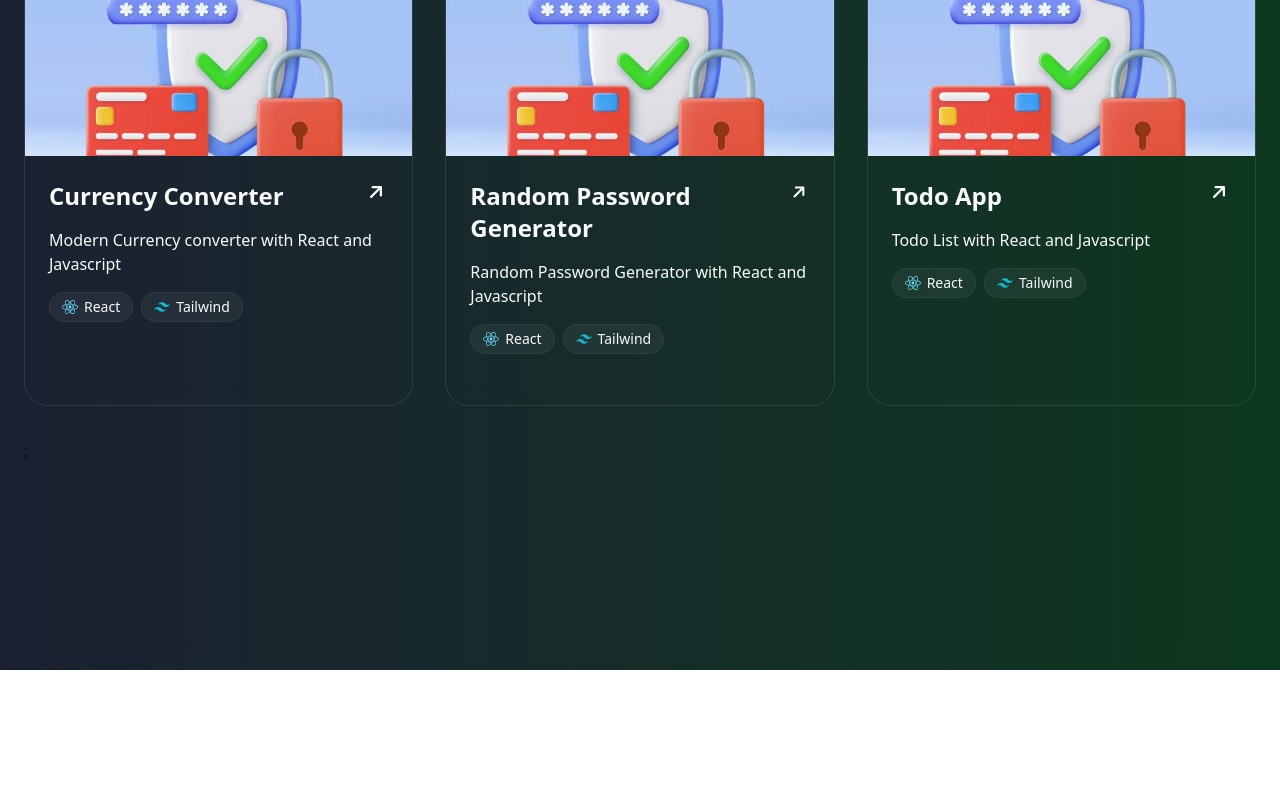
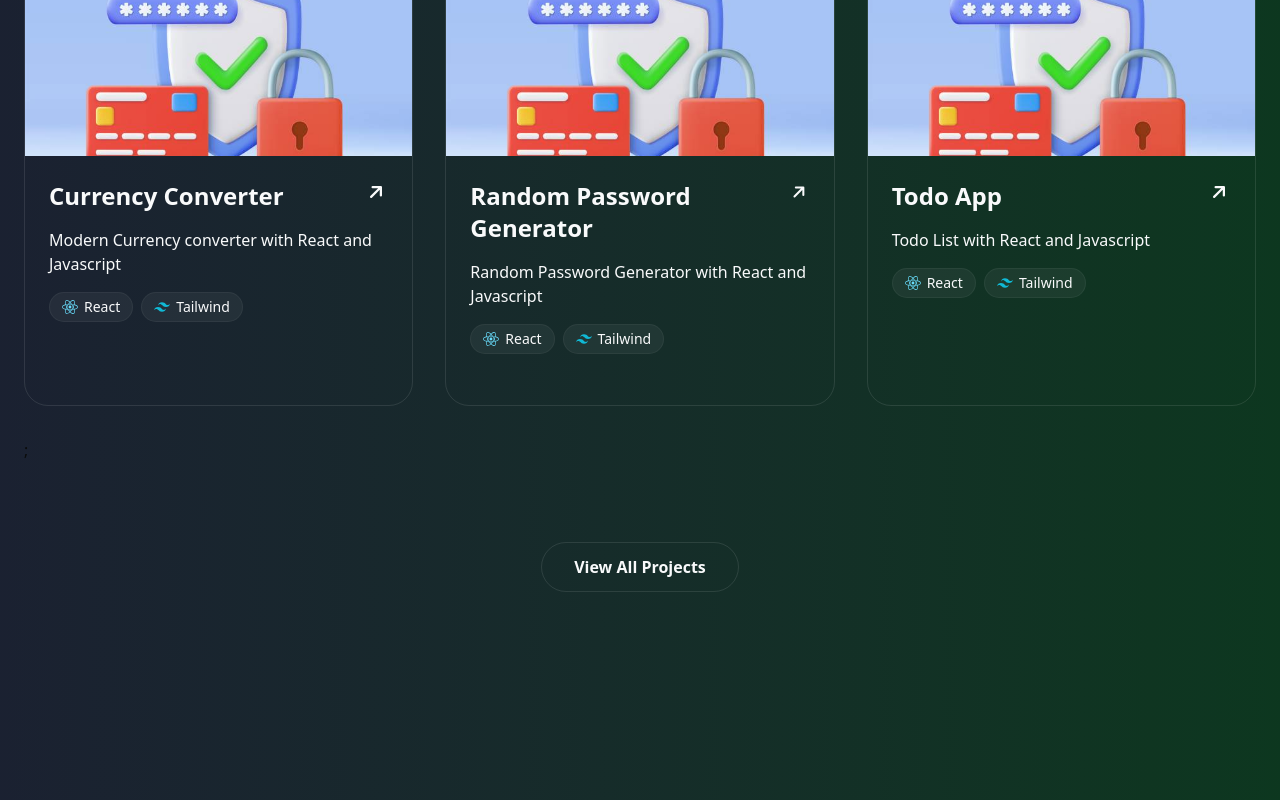
Before and after one commit to Gogo602/Portfolio, a Next.js app: page / in a window 1280 px wide. Shown: the part 1134-1934 px from the top of the page. Before the commit the page ends 1804 px from the top, so only its background shows below. Built offline with nearby package versions, Linux system fonts and the light colour scheme.

Commit message:
file: selectedWork; added view all button

```diff
--- a/components/selectedWork.tsx
+++ b/components/selectedWork.tsx
@@ -119,6 +119,19 @@ const SelectedWork = () => {
               ))
               };
           </div>
+
+          {/* view all button */}
+          <motion.div
+            initial={{ opacity: 0, y: 20 }}
+            whileInView={{ opacity: 1, y: 0 }}
+            transition={{ delay: 0.4 }}
+            className='flex justify-center mt-20 relative z-[5]'
+          >
+            <button className='relative px-8 py-3 rounded-full bg-surface border border-white/10 hover:border-green-800/10 traansition-all group'>
+              <span className='text-gray-50 transition-colors relative z-[1] font-bold'>View All Projects</span>
+              <div className='absolute inset-0 rounded-full bg-gradient-to-r from-green-800/40 to-gray-800 opacity-0 group-hover:opacity-100 transition-opacity'/>
+            </button>
+          </motion.div>
         </motion.div>
       </div>
     </section>
```
